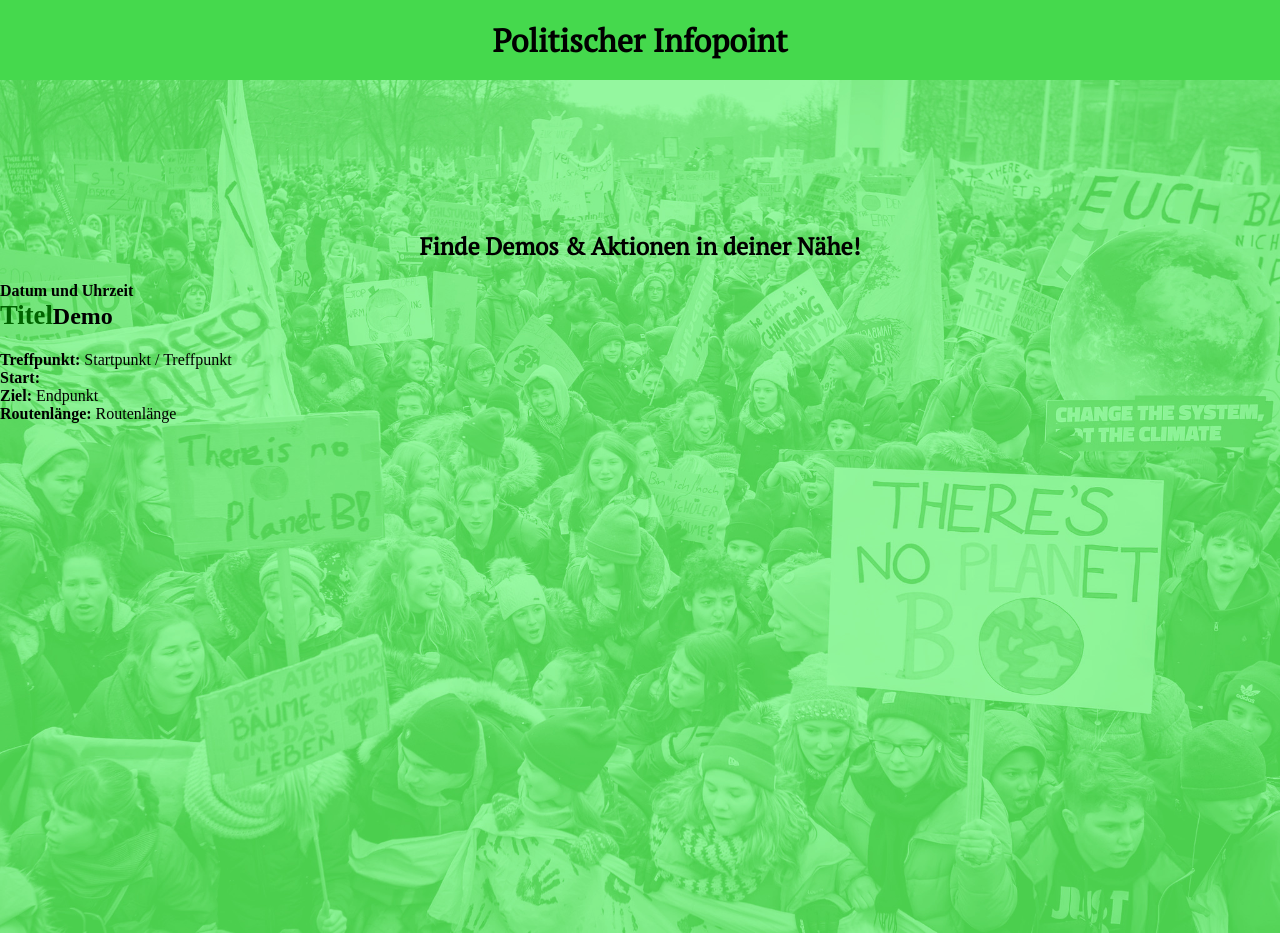
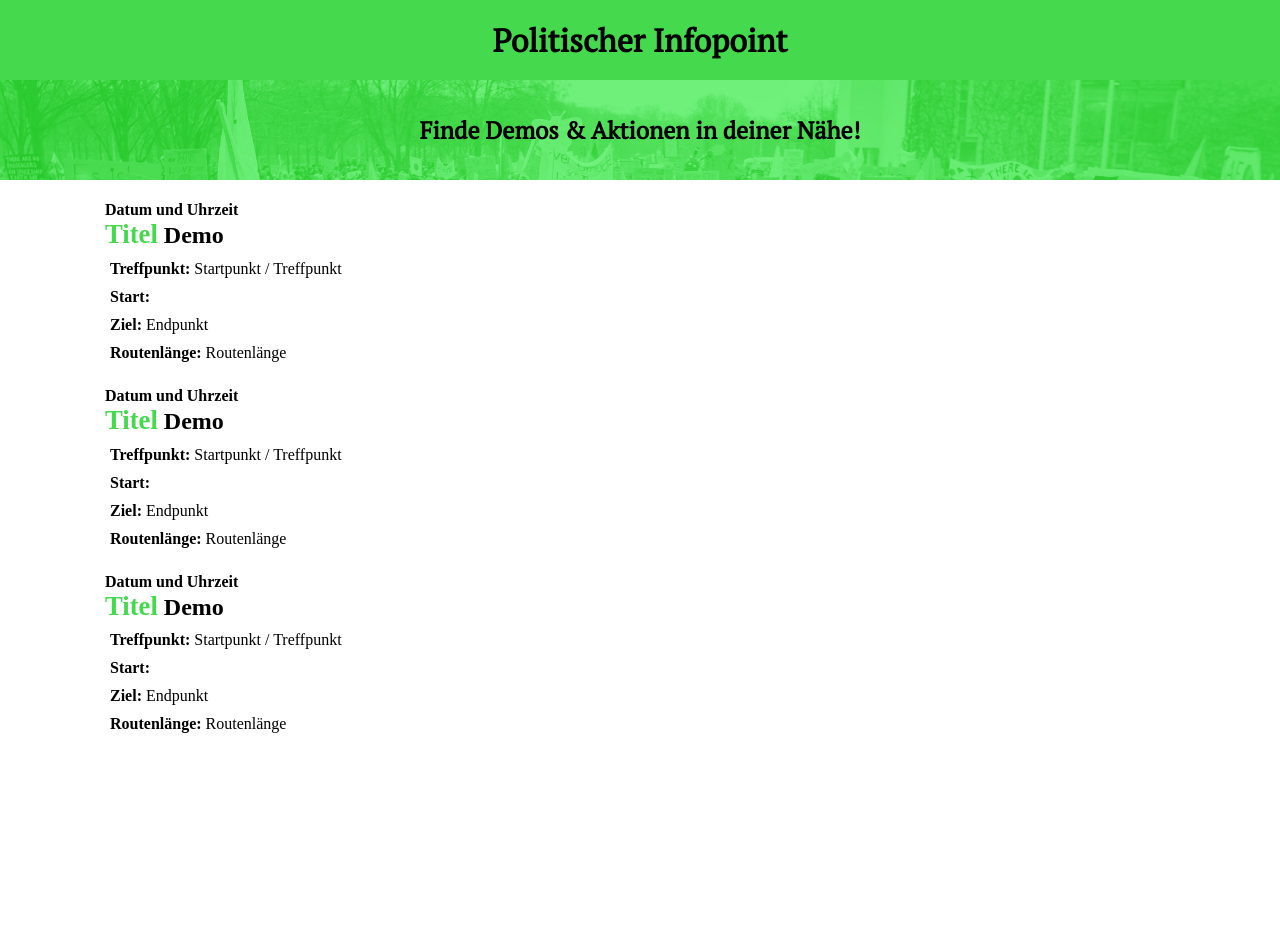
Before and after one commit to Jugendhackt/fff-infopunkt-frontend, a Vue app: page / in a window 1280 px wide. After the commit the page ends 800 px from the top, so only its background shows below. Built offline with nearby package versions, Linux system fonts and the light colour scheme; no server answers.

Commit message:
Styles updated, no api because wip

```diff
--- a/src/components/ListItem.vue
+++ b/src/components/ListItem.vue
@@ -1,12 +1,12 @@
 <template>
-<li>
+<li class="event">
     <div class="Datum">{{ datetime }}</div>
-    <h2><span class="Gruppenname">{{ event }}</span>Demo</h2>
+    <h2><span class="Gruppenname">{{ event }}</span> Demo</h2>
     <ul>
-        <li> <strong>Treffpunkt: </strong>{{ treffpunkt }}</li>
-        <li> <strong>Start: </strong>{{ start }}</li>
-        <li> <strong>Ziel: </strong>{{ ziel }}</li>
-        <li v-if="strecke"> <strong>Routenlänge: </strong>{{ strecke }}</li>
+        <li> <strong>Treffpunkt:</strong> {{ treffpunkt }}</li>
+        <li> <strong>Start:</strong> {{ start }}</li>
+        <li> <strong>Ziel:</strong> {{ ziel }}</li>
+        <li v-if="strecke"><strong>Routenlänge:</strong> {{ strecke }}</li>
     </ul>
 </li>
 
@@ -33,12 +33,20 @@ export default {
         padding-left: 0px;
         list-style-type: none;
     }
+    li {
+        background-color: white;
+        padding: 5px;
+    }
+    li.event {
+        margin-left: 100px;
+	    margin-bottom: 10px;
+    }
     .Datum {
         font-weight:bold;
         color:black
     }
     .Gruppenname {
-        color:darkgreen;
+        color: #45d94d;
         font-size: 20pt;
     }
     strong {
@@ -46,5 +54,6 @@ export default {
     }
     h2 {
         margin-top: 0;
+        margin-bottom: 0.2em;
     }
 </style>
--- a/src/components/Startseite.vue
+++ b/src/components/Startseite.vue
@@ -22,13 +22,17 @@ import ListItem from './ListItem.vue'
 export default {
   name: 'Startseite',
   data() {return {
-      items: [{"datetime":"Datum und Uhrzeit","meetingPoint":"Startpunkt / Treffpunkt","searchTitle":"titel","routeLength":"Routenlänge","longitude":0,"source":"Telegram chat group, collected bei FFF_Info Bot","description":"Beschreibung","url":"Website Veranstalter","latitude":0,"strikeId":3,"endPoint":"Endpunkt","title":"Titel"}]
+      items: [
+          {"datetime":"Datum und Uhrzeit","meetingPoint":"Startpunkt / Treffpunkt","searchTitle":"titel","routeLength":"Routenlänge","longitude":0,"source":"Telegram chat group, collected bei FFF_Info Bot","description":"Beschreibung","url":"Website Veranstalter","latitude":0,"strikeId":3,"endPoint":"Endpunkt","title":"Titel"},
+          {"datetime":"Datum und Uhrzeit","meetingPoint":"Startpunkt / Treffpunkt","searchTitle":"titel","routeLength":"Routenlänge","longitude":0,"source":"Telegram chat group, collected bei FFF_Info Bot","description":"Beschreibung","url":"Website Veranstalter","latitude":0,"strikeId":3,"endPoint":"Endpunkt","title":"Titel"},
+          {"datetime":"Datum und Uhrzeit","meetingPoint":"Startpunkt / Treffpunkt","searchTitle":"titel","routeLength":"Routenlänge","longitude":0,"source":"Telegram chat group, collected bei FFF_Info Bot","description":"Beschreibung","url":"Website Veranstalter","latitude":0,"strikeId":3,"endPoint":"Endpunkt","title":"Titel"}
+        ]
   }},
   created () {
     axios
       .get('https://api.fffinfo.de/strikes/all')
       .then(response => {
-          this.items = response.data.items
+          //this.items = response.data.items
           console.log(JSON.stringify(response.data.items[0]))
       })
   },
@@ -43,14 +47,6 @@ export default {
 div.head {
     height: 80px;
 }
-img {
-    width: 100%;
-    height: auto;
-    opacity: 0.8;
-    position: absolute;
-    top: 80px;
-    z-index: -1;
-}
 h1, h2 {
     text-align: center;
     font-family: "PT Serif", serif;
@@ -60,11 +56,25 @@ h1 {
     margin: 0;
 }
 h2 {
-    margin-top: 150px;
+    margin: 0;
     width: 100%;
     z-index: 1;
+    height: 100px;
+    position: absolute;
+    line-height: 100px;
 }
 div.color, div.head {
     background: #45d94d;
 }
+div.color {
+    height: 100px;
+    overflow: hidden;
+    top: 80px;
+    z-index: -1;
+}
+img {
+    width: 100%;
+    height: auto;
+    opacity: 0.8;
+}
 </style>
```
